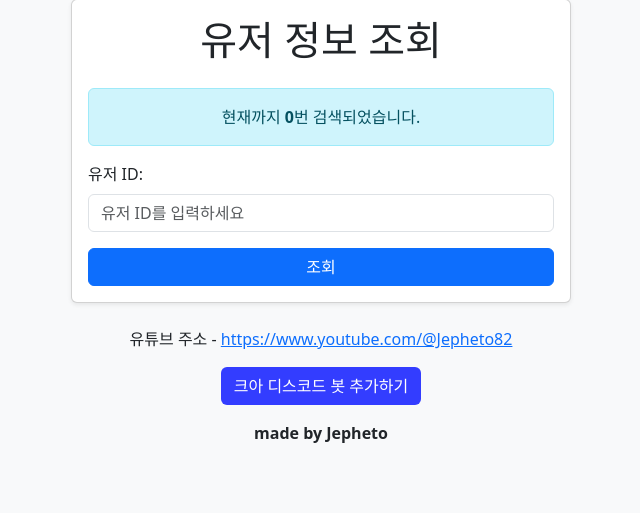
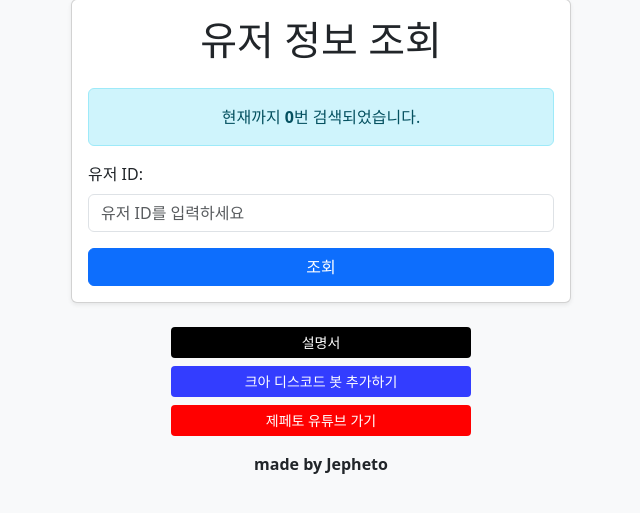
Before and after one commit to Jepheto/CA_Web, a Flask app: page / in a window 1280 px wide. Shown: the part 49-562 px from the top of the page, without its empty margins (319-959 px from the left). Run offline with Flask 3, Linux system fonts and the light colour scheme.

Commit message:
id_response status 코드 부분 수정 & home.html 외관 수정 & 전적 중 level 부분에 point 추가

```diff
--- a/main.py
+++ b/main.py
@@ -48,7 +48,7 @@ async def fetch_user_data(user_id):
             # 사용자 ID 정보 조회
             id_url = f'https://open.api.nexon.com/ca/v1/id?user_name={user_id}&world_name=해피'
             async with session.get(id_url, headers=headers) as id_response:
-                if id_response.status == 404:
+                if id_response.status == 400:
                     return False, render_template('error.html',
                                                   error_message="존재하지 않는 아이디이거나, 2022년 1월 1일 이후로 로그인이 없는 아이디일 수 있습니다.",
                                                   search_count=search_count)
@@ -78,6 +78,7 @@ async def fetch_user_data(user_id):
             user_info = {
                 "user_id": user_id,
                 "level": user_data.get("user_level", "알 수 없음"),
+                "exp": user_data.get("user_exp"),
                 "id_birthday": time_conversion_system.format_ID_birthday_message(user_data.get("user_date_create")),
                 "last_login": time_conversion_system.format_last_login_message(user_data.get("user_date_last_login")),
                 "last_logout": time_conversion_system.format_last_logout_message(user_data.get("user_date_last_logout")),
--- a/templates/home.html
+++ b/templates/home.html
@@ -32,11 +32,12 @@
       </div>
     </div>
     <footer class="text-center mt-4">
-      <p>유튜브 주소 - <a href="https://www.youtube.com/@Jepheto82" target="_blank">https://www.youtube.com/@Jepheto82</a></p>
-      <p>
-        <a href="/add-bot" class="btn" style="background-color: #333dff; color: #fff;">크아 디스코드 봇 추가하기</a>
-      </p>
-      <p> <strong> made by Jepheto </strong> </p>
+      <div class="d-grid gap-2" style="max-width:300px; margin:auto;">
+        <a href="https://glowing-musician-50c.notion.site/1abff3dd13ad8094aca8e9dc1e60eaa1?pvs=4" target="_blank" class="btn btn-sm" style="background-color: #000000; color: #fff;">설명서</a>
+        <a href="/add-bot" class="btn btn-sm" style="background-color: #333dff; color: #fff;">크아 디스코드 봇 추가하기</a>
+        <a href="https://www.youtube.com/@Jepheto82" target="_blank" class="btn btn-sm" style="background-color: red; color: #fff;">제페토 유튜브 가기</a>
+      </div>
+      <p class="mt-3"><strong> made by Jepheto </strong></p>
     </footer>
   </div>
 </body>
--- a/templates/result.html
+++ b/templates/result.html
@@ -51,8 +51,8 @@
                 <td>{{ user_info.user_id }}</td>
               </tr>
               <tr>
-                <td>레벨</td>
-                <td>{{ user_info.level }}</td>
+                <td>레벨 (경험치)</td>
+                <td>{{ user_info.level }}<b>Lv</b> ({{ user_info.exp }} <b>p</b>)</td>
               </tr>
               <tr>
                 <td>길드 정보</td>
```
Also changed, not shown: time_conversion_system.py (line endings or trailing spaces), 1 other file.
